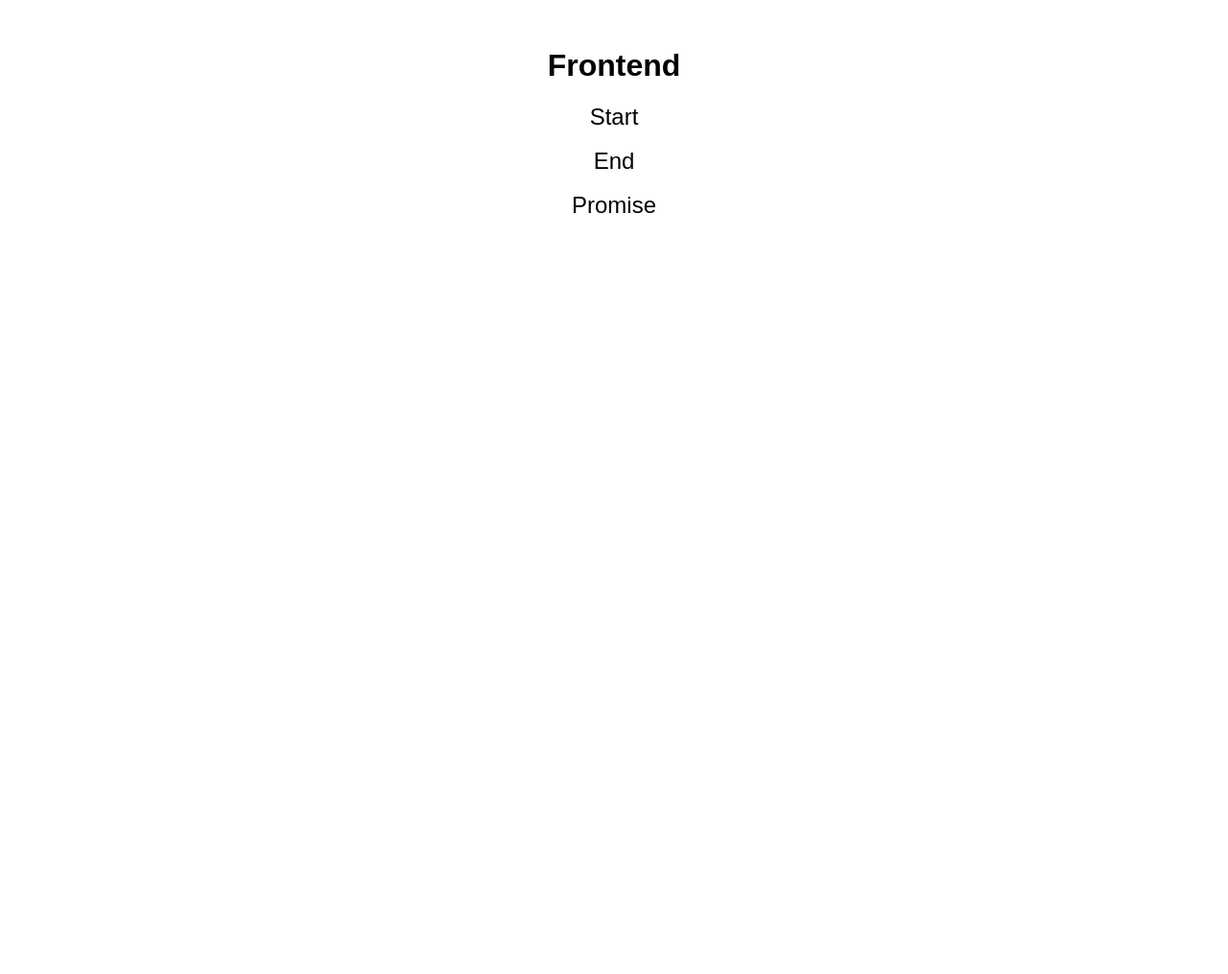
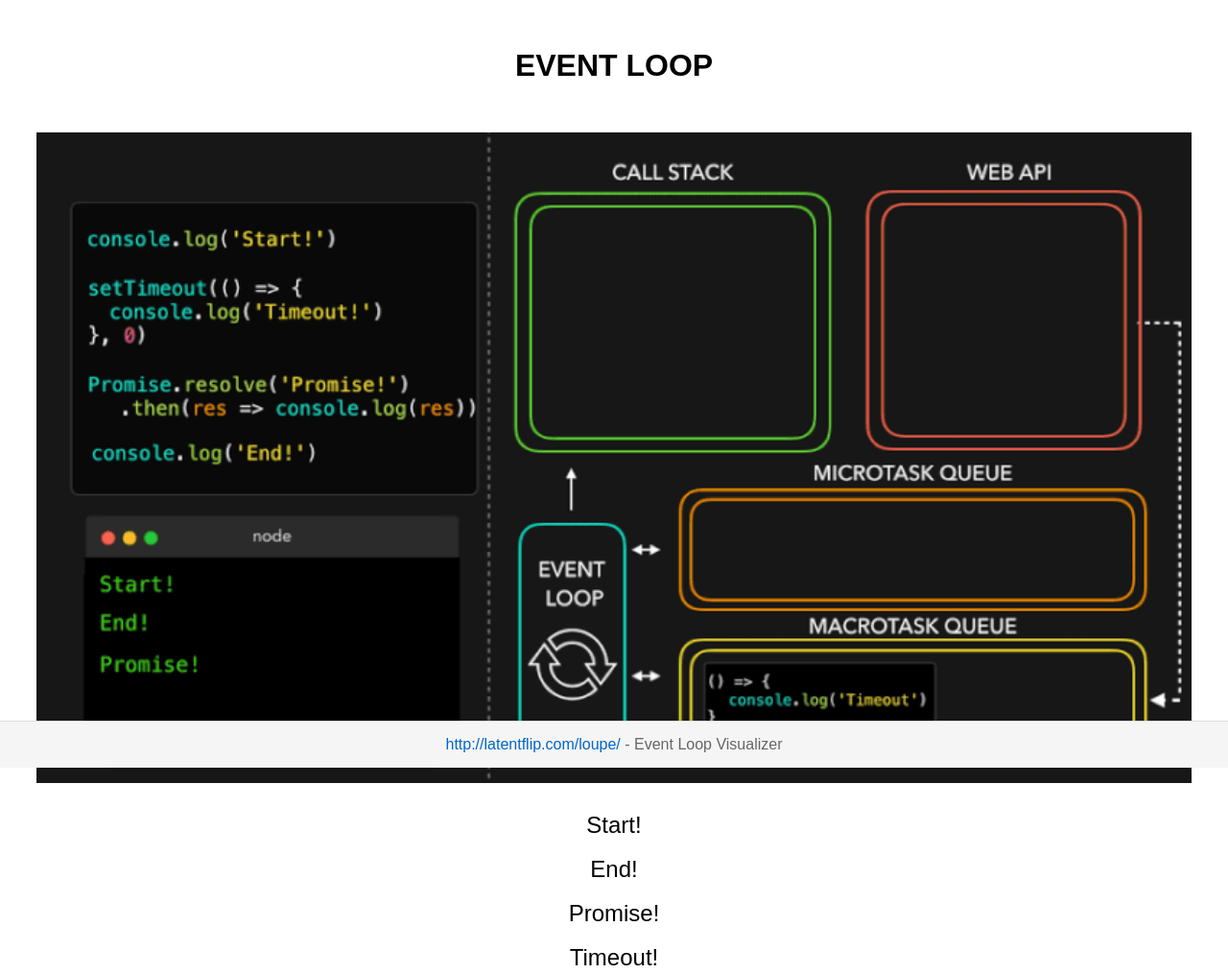
Before and after one commit to neptunb/thk, a plain HTML site: page frontend/index.html in a window 1280 px wide. Shown: the whole page at 96% size. Before the commit the page ends 800 px from the top, so only its background shows below. Drawn offline with Linux system fonts and the light colour scheme.

Commit message:
Event Loop Image

```diff
--- a/frontend/index.html
+++ b/frontend/index.html
@@ -7,9 +7,15 @@
   <title>Frontend</title>
 </head>
 <body>
-  <h1>Frontend</h1>
+  <h1>EVENT LOOP</h1>
 
+  <div style="padding: 30px; box-sizing: border-box;">
+    <img src="event_loop.gif" alt="Event Loop Animation" style="width: 100%; height: auto; display: block;" />
+  </div>
 
+  <div style="position: fixed; bottom: 0; left: 0; right: 0; padding: 15px; background-color: #f5f5f5; border-top: 1px solid #ddd; text-align: center; font-size: 16px; color: #666;">
+    <a href="http://latentflip.com/loupe/" target="_blank" style="color: #0066cc; text-decoration: none;">http://latentflip.com/loupe/</a> - Event Loop Visualizer
+  </div>
   <script src="script.js"></script>
 </body>
 </html>
--- a/frontend/script.js
+++ b/frontend/script.js
@@ -8,15 +8,23 @@ const print = (msg) => {
   document.body.appendChild(newDiv);
 }
 
+
 // Event Loop Examples
-console.log('Start');
-print('Start')
-Promise.resolve().then(() => {
-  console.log('Promise');
-  print('Promise')
-});
-console.log('End');
-print('End')
+console.log('Start!');
+print('Start!');
+
+setTimeout(() => {
+  console.log('Timeout!');
+  print('Timeout!')
+}, 0);
+
+Promise.resolve('Promise!')
+  .then((res) => {
+    console.log(res);
+    print(res)
+  });
+console.log('End!');
+print('End!')
 
 
 // console.log('Start');
```
Also changed, not shown: frontend/event_loop.gif (added).
